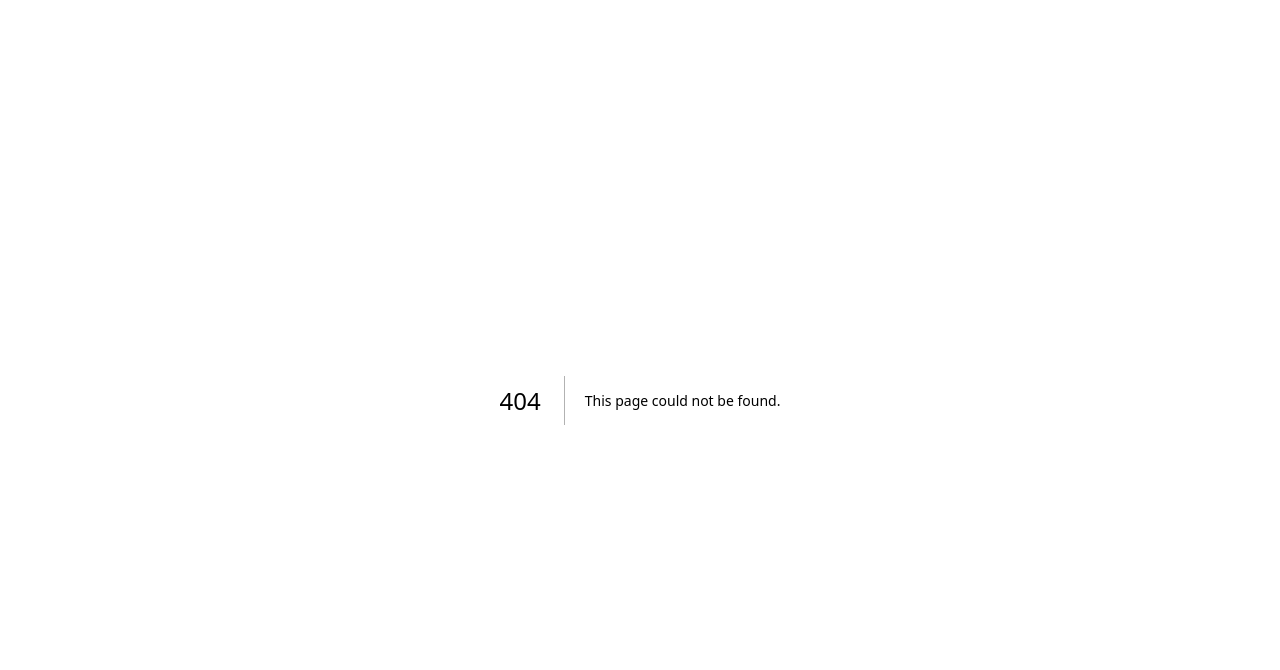
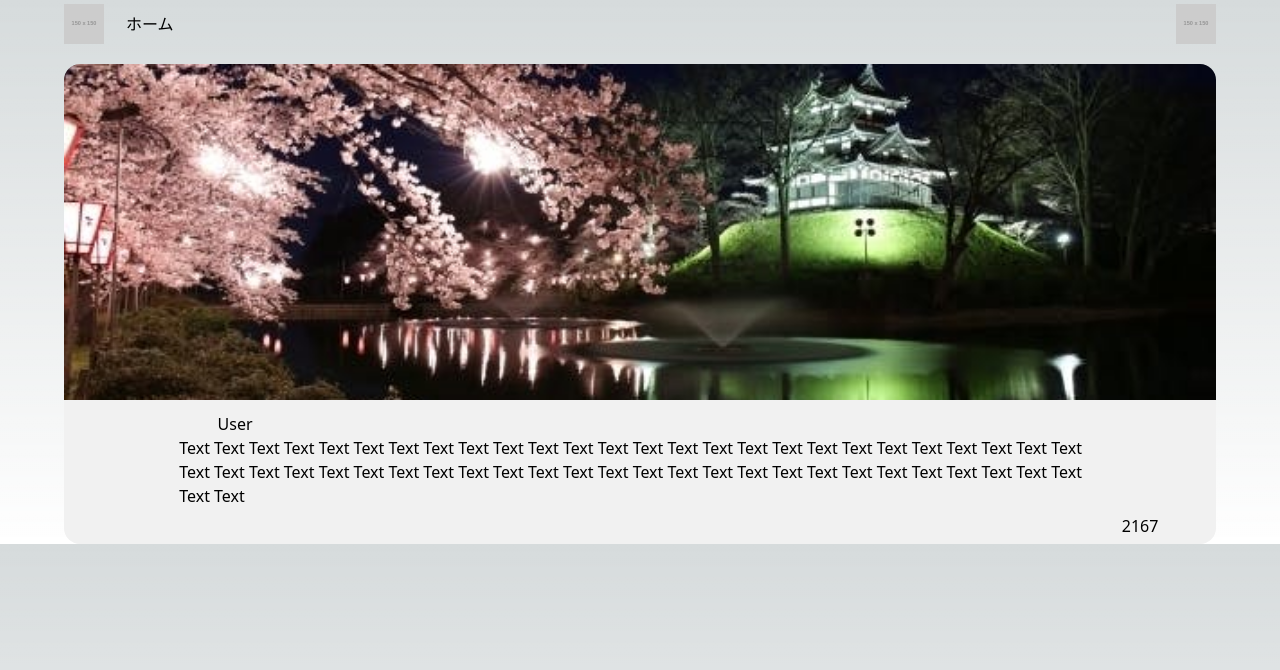
Before and after one commit to waragaya1999/ntt_sangaku_renkei_front, a Next.js app: page /test in a window 1280 px wide. Before the commit this address had no page. Shown: the top 670 px of the page. Built offline with nearby package versions, Linux system fonts and the light colour scheme.

Commit message:
[add] ファイル追加

```diff
--- /dev/null
+++ b/components/header.tsx
@@ -0,0 +1,18 @@
+import Image from "next/image";
+
+export default function Header() {
+    const imageUrl = "https://placehold.jp/150x150.png"
+    return(
+        <header className={"w-full"}>
+            <div className={"w-[90%] h-12 flex justify-between m-auto"}>
+                <div className={"flex items-center"}>
+                    <Image src={imageUrl} alt="logo" width={40} height={40}/>
+                    <h2 className={"whitespace-nowrap ml-[25%]"}>ホーム</h2>
+                </div>
+                <div className={"flex items-center"}>
+                    <Image src={imageUrl} alt="logo" width={40} height={40}/>
+                </div>
+            </div>
+        </header>
+    )
+}
--- /dev/null
+++ b/components/upperPost.tsx
@@ -0,0 +1,32 @@
+import Image from "next/image";
+
+type Props = {
+    bgImage: string
+}
+
+export default function UpperPost({bgImage}: Props) {
+    const upperPostsH = "calc(100vh * 0.6)"
+    return (
+        <div className={"rounded-2xl overflow-hidden"} style={{width: "100%", height: upperPostsH}}>
+            <div className={"w-[100%] h-[70%] relative"}>
+                <Image src="/images/demo.jpg" alt="demo" fill style={{objectFit: "cover"}}/>
+            </div>
+            <div className={"w-[100%] h-[30%] flex flex-col bg-[#f1f1f1] py-3"}>
+                <div className={"w-11/12 h-[20%] flex items-center m-auto"}>
+                    <div
+                        className={`w-[10%] ${bgImage} bg-center bg-cover bg-no-repeat pt-[10%]`}></div>
+                    <p>User</p>
+                </div>
+                <div className={"w-[80%] h-[65%] overflow-hidden m-auto"}>
+                    <p className={"overflow-ellipsis"}>Text Text Text Text Text Text Text Text Text Text
+                        Text Text Text Text Text Text Text Text Text Text Text Text Text Text Text Text Text
+                        Text Text Text Text Text Text Text Text Text Text Text Text Text Text Text Text Text
+                        Text Text Text Text Text Text Text Text Text Text </p>
+                </div>
+                <div className={"w-fit h-[15%] self-end mr-[5%]"}>
+                    <p>2167</p>
+                </div>
+            </div>
+        </div>
+    )
+}
--- /dev/null
+++ b/pages/test.tsx
@@ -0,0 +1,19 @@
+import "../styles/globals.css";
+import Header from "@/components/header";
+import UpperPost from "@/components/upperPost";
+
+export default function Test() {
+    const imageUrl = "https://placehold.jp/150x150.png"
+    const tailwindUrl = "bg-[url(" + imageUrl + ")]"
+    return (
+        <>
+            <Header/>
+            <main>
+                <div className={"w-[90%] m-auto mt-4"}>
+                    <UpperPost bgImage={tailwindUrl}/>
+                    <div></div>
+                </div>
+            </main>
+        </>
+    )
+}
--- /dev/null
+++ b/styles/globals.css
@@ -0,0 +1,20 @@
+@tailwind base;
+@tailwind components;
+@tailwind utilities;
+
+:root {
+    --foreground-rgb: 0, 0, 0;
+    --background-start-rgb: 214, 219, 220;
+    --background-end-rgb: 255, 255, 255;
+}
+
+
+body {
+    color: rgb(var(--foreground-rgb));
+    background: linear-gradient(
+            to bottom,
+            transparent,
+            rgb(var(--background-end-rgb))
+    )
+    rgb(var(--background-start-rgb));
+}
```
Also changed, not shown: public/images/demo.jpg (added).
